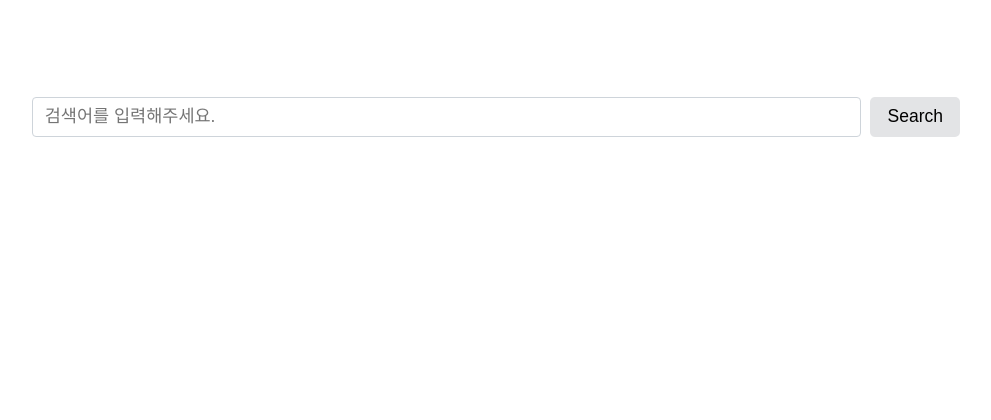
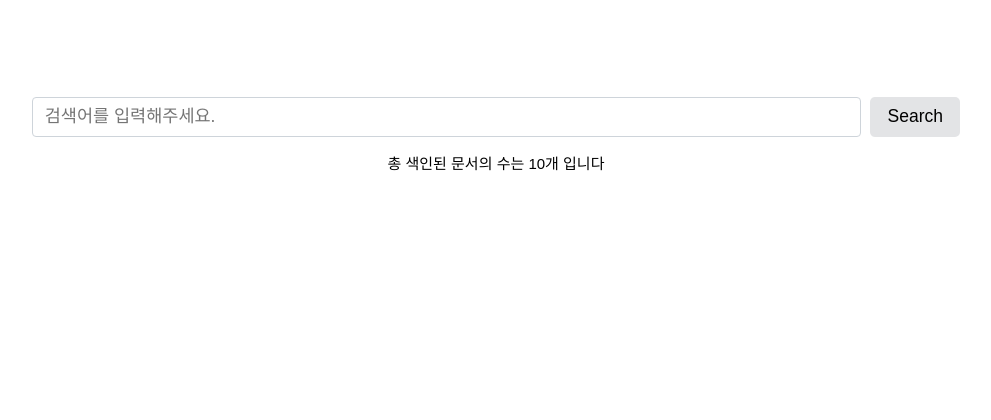
Before and after one commit to 0sunzero0/NKDB-Demo, a Flask app: template templates/index.html in a window 1280 px wide. Shown: the part 216-636 px from the top of the page, without its empty margins (144-1135 px from the left). Run offline with Flask 2, Linux system fonts and the light colour scheme; the template is opened without the code that fills it: most values are stand-ins (such as "Sample title", 1, 10 or a date in 2020).

Commit message:
modify index.html

```diff
--- a/templates/index.html
+++ b/templates/index.html
@@ -24,6 +24,11 @@
             </span>
         </form>
     </div>
+    <div class = "count">
+    {% if index_total %}
+    <p>총 색인된 문서의 수는 {{ index_total }}개 입니다</p>
+    {% endif %}
+    </div>
 </section>
 
 <div class="footer">
```
Lines whose indentation alone changed are shown as unchanged.
